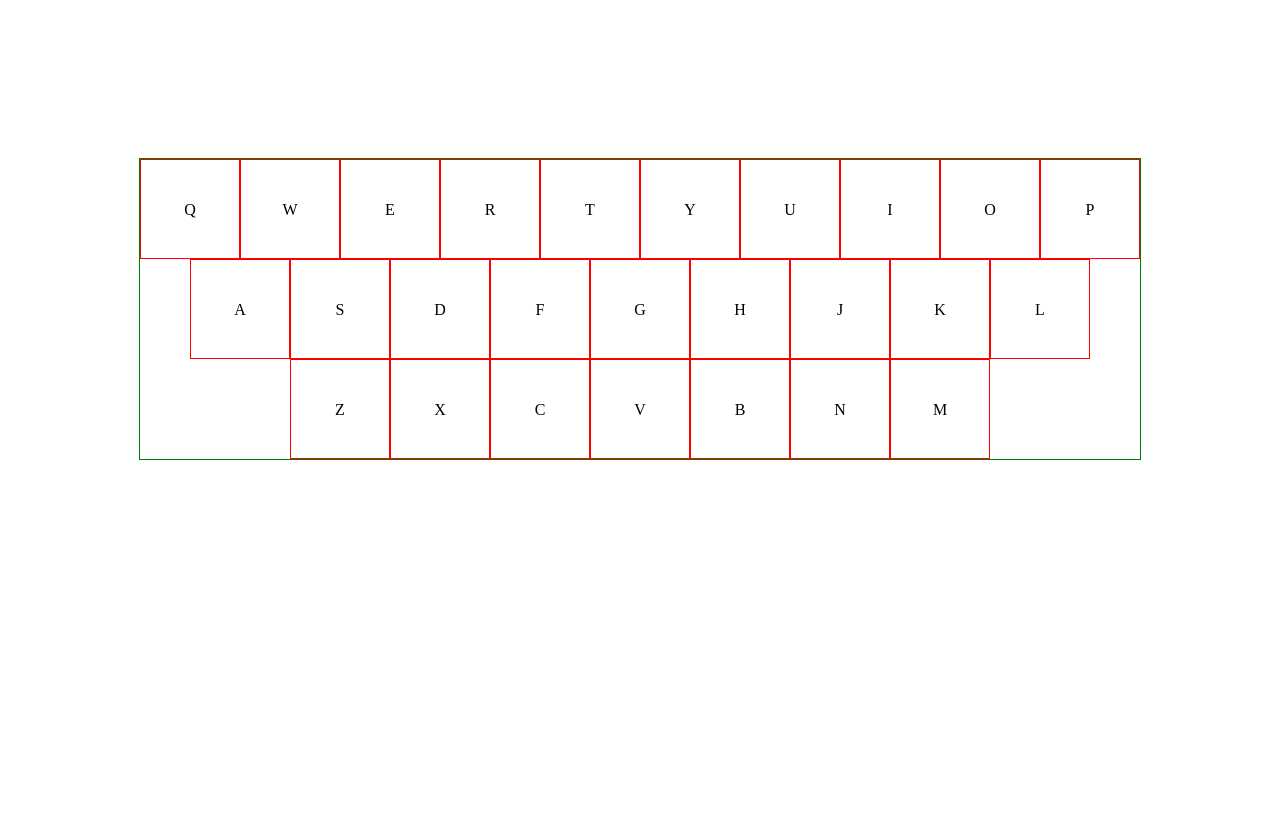
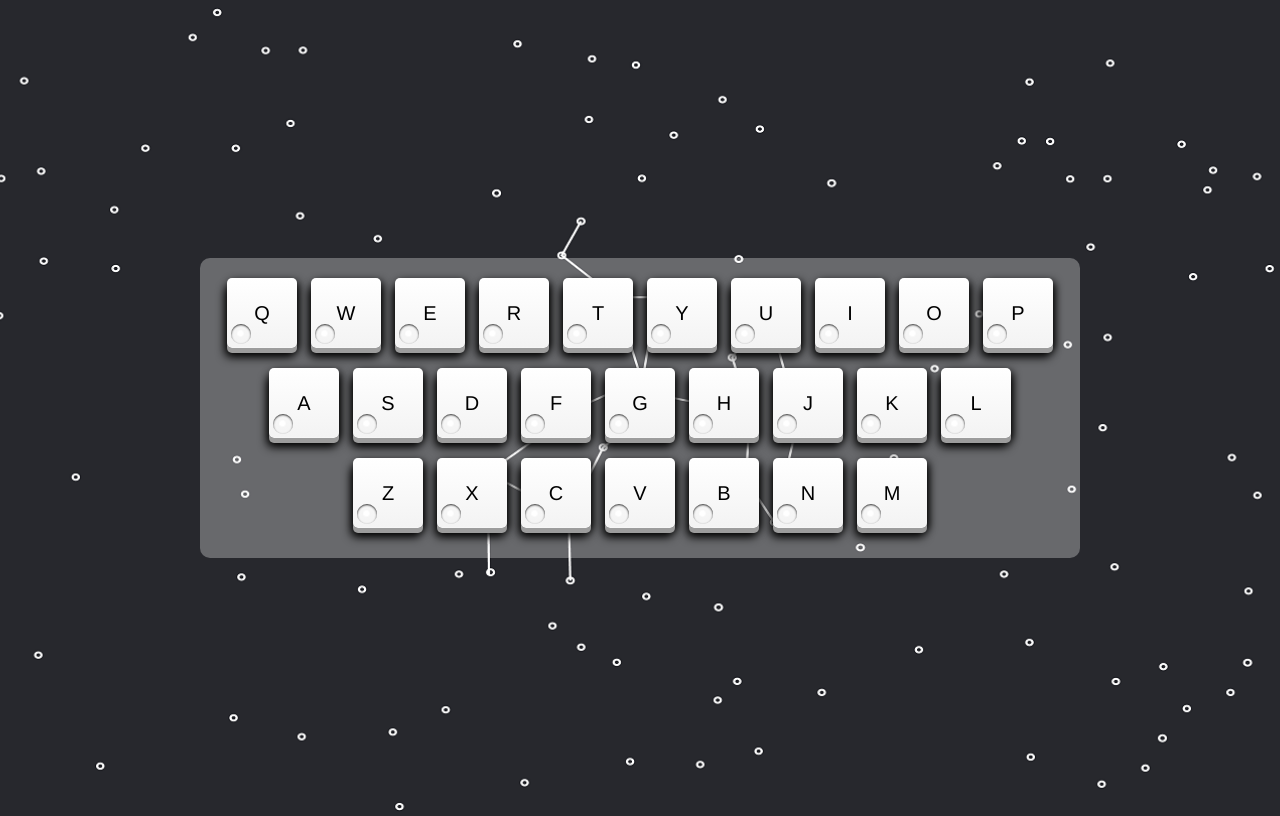
Before and after one commit to ZBDXShenYifan/myBookmarks, a plain HTML site: page index.html in a window 1280 px wide. Drawn offline with Linux system fonts and the light colour scheme.

Commit message:
完成简单的导航页面

```diff
--- /dev/null
+++ b/index.css
@@ -0,0 +1,81 @@
+body{
+    background: gray url("wallhaven-2ekj19.png") center center;
+    background-size: cover;
+}
+
+.wrapper{
+    text-align: center;
+    height: 100vh;
+    display: flex;
+    flex-direction: column;
+    align-items: center;
+    justify-content: center;
+}
+
+.keyboards{
+    display: inline-block;
+    /*border: 1px solid green;*/
+    background-color: rgba(255,255,255,0.3);
+    border-radius: 10px;
+}
+
+.keyElement{
+    height: 70px;
+    width: 70px;
+    /*border: 1px solid red;*/
+    text-align: center;
+    box-sizing: border-box;
+    line-height: 70px;
+    display: inline-block;
+    background: linear-gradient(to top, #ffffff 0%,#f3f3f3 1%,#ffffff 100%);
+    box-shadow:0 5px 0 #9C9C9C, 2px 3px 8px #000000, -2px 9px 10px #000000;
+    border-radius: 5px;
+    font-family: Helvetica;
+    margin: 0 7px;
+    font-size: 20px;
+    position: relative;
+}
+
+
+
+.keyLine{
+    margin: 20px;
+}
+
+.keyLine:last-child{
+    margin-bottom: 30px;
+}
+
+.keyElement .editBtn{
+    position: absolute;
+    font-size: 8px;
+    right: 2px;
+    bottom: 2px;
+    border-radius: 5px;
+    padding: 1px;
+    color: #ffffff;
+    display: none;
+    cursor: pointer;
+    background-color: #000000;
+    border: 1px solid transparent;  //自定义边框
+outline: none;    //消除默认点击蓝色边框效果
+}
+
+.keyElement:hover .editBtn{
+    display: inline-block;
+}
+
+/*.keyElement:hover {*/
+/*margin-top: 3px;*/
+/*box-shadow:0 2px 0 #9C9C9C, 2px 3px 8px #000000, -2px 13px 8px #000000;*/
+/*}*/
+
+.keyElement .iconImg{
+    width: 20px;
+    height: 20px;
+    position: absolute;
+    bottom: 4px;
+    left: 4px;
+    border-radius: 50%;
+    box-shadow: 0 1px 2px #333 inset;
+}
--- a/index.html
+++ b/index.html
@@ -3,38 +3,92 @@
 <head>
     <meta charset="UTF-8">
     <title>Title</title>
-    <style>
-        .wrapper{
-            text-align: center;
+    <link rel="stylesheet" href="index.css">
+</head>
+<body>
+    <div class="wrapper" id="wrapper">
+        <div class="keyboards" id="keyboards">
+
+        </div>
+    </div>
+</body>
+<script>
+
+    // 1. 初始化
+    let hashAndKey = init();
+    let keys = hashAndKey.keys;
+    let hashKeyHref = hashAndKey.hashKeyHref;
+
+
+    //2. 生成键盘
+    createKeyBoard(keys, hashKeyHref);
+
+    //3.按键页面导航
+    listenKeyOnPress(hashKeyHref);
+
+    //创建键盘
+    function createKeyBoard(keys, hashKeyHref) {
+        let keyboards = document.getElementById('keyboards');
+        // let keyElement = document.createElement("div");
+        for(let i = 0; i < keys.length; i++){
+            let aKeyLine = tag('div', {className: 'keyLine'});
+            // aKeyLine.className = 'keyLine';
+            for(let j = 0; j < keys[i].length; j++){
+                let keyElement = createKeyElement(keys[i][j], hashKeyHref); //创建一个键
+                aKeyLine.appendChild(keyElement);
             }
-
-        .keyboards{
-            display: inline-block;
-            border: 1px solid green;
-            margin-top: 150px;
+            keyboards.appendChild(aKeyLine);
         }
-
-        .keyElement{
-            height: 100px;
-            width: 100px;
-            border: 1px solid red;
-            text-align: center;
-            box-sizing: border-box;
-            line-height: 100px;
-            display: inline-block;
     }
 
 
-    </style>
-</head>
-<body>
-    <div class="wrapper" id="wrapper">
-        <div class="keyboards" id="keyboards"></div>
-    </div>
-</body>
-<script>
-    let keyboards = document.getElementById('keyboards');
-    let keyElement = document.createElement("div");
+    function createKeyElement(key, hashKeyHref) {
+        let keyElement = tag('div', {textContent: key, className: 'keyElement'});
+        let iconImg = tag("img", {className:"iconImg"});
+        if(hashKeyHref[keyElement.textContent.toLowerCase()]){
+            iconImg.src = "//www." +  hashKeyHref[keyElement.textContent.toLowerCase()] + "/favicon.ico";
+        }else{
+            iconImg.src = "pointer.png";
+        }
+        iconImg.onerror = function(event){
+            event.target.src = "pointer.png"
+        };
+
+        let editBtn = createEditBtn(keyElement.textContent.toLowerCase(),hashKeyHref);
+
+        keyElement.appendChild(iconImg);
+        keyElement.appendChild(editBtn);
+
+        return keyElement;
+    }
+
+    function createEditBtn(btnId, hashKeyHref){
+        let editBtn = tag('button', {className:"editBtn",textContent:"编辑", id:btnId});
+        editBtn.onclick = function(event){
+            let bindURL = prompt("输入要绑定的网址");
+            hashKeyHref[this.id] = bindURL;
+            let bindImg = this.previousSibling;
+            bindImg.src = 'http://' + bindURL + '/favicon.ico';
+            bindImg.onerror = function (e) {
+                e.target.src = 'pointer.png'
+            };
+            localStorage.setItem('zzz', JSON.stringify(hashKeyHref));
+            console.log(hashKeyHref);
+            console.log(btnId, hashKeyHref[this.id]);
+        };
+        return editBtn;
+    }
+
+    function listenKeyOnPress(hashKeyHref) {
+        document.onkeypress = function (event) {
+            if(hashKeyHref[event.key]){
+                window.open("https://www." + hashKeyHref[event.key], '_blank');
+            }
+        };
+    }
+
+
+    function init(){
         let keys = [
             ['Q','W','E','R','T','Y','U','I','O','P'],
             ['A','S','D','F','G','H','J','K','L'],
@@ -47,28 +101,27 @@
             'b':'baidu.com',
         };
 
-    for(let i = 0; i < keys.length; i++){
-        let aKeyLine = document.createElement('div');
-        for(let j = 0; j < keys[i].length; j++){
-            let keyElement = document.createElement('div');
-            keyElement.textContent = keys[i][j];
-            keyElement.className = "keyElement";
-
-            aKeyLine.appendChild(keyElement);
+        let hashInLocalStorage = getHashFromLocal('zzz');
+        if(hashInLocalStorage){
+            hashKeyHref = hashInLocalStorage;
         }
 
-        keyboards.appendChild(aKeyLine);
+        return {
+            "keys":keys,
+            "hashKeyHref":hashKeyHref
+        }
     }
 
-    document.onkeypress = function (event) {
-        console.log(event.key);
-        console.log();
-        if(hashKeyHref[event.key]){
-            window.open("https://www." + hashKeyHref[event.key]);
-        }else {
-            console.log('当前字母没有绑定网址');
+    function getHashFromLocal(name) {
+        return JSON.parse(localStorage.getItem(name) || 'null');
     }
 
+    function tag(tagName, attributes) {
+        let element = document.createElement(tagName);
+        for(let key in attributes){
+            element[key] = attributes[key];
+        }
+        return element;
     }
 </script>
 </html>
```
Also changed, not shown: pointer.png (added), wallhaven-2ekj19.png (added). Lines whose indentation alone changed are shown as unchanged.
